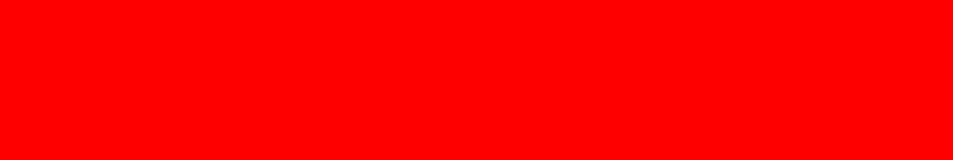
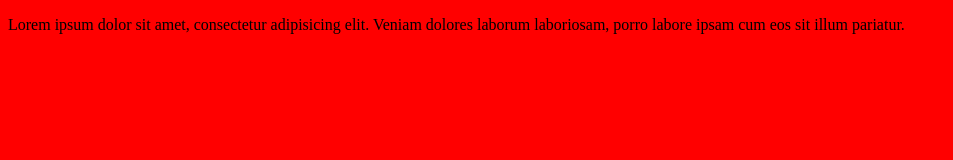
Before and after one commit to wiemka/css_poczatek, a plain HTML site: page index.html in a window 1280 px wide. Shown: the whole page, without its empty margins (0-953 px from the left). Drawn offline with Linux system fonts and the light colour scheme.

Commit message:
dodanie komentrza

```diff
--- a/index.html
+++ b/index.html
@@ -8,5 +8,8 @@
 </head>
 <body>
 
+<!--    selektor znacznika-->
+     <p>Lorem ipsum dolor sit amet, consectetur adipisicing elit. Veniam dolores laborum laboriosam, porro labore ipsam cum eos sit illum pariatur.</p>
+
 </body>
 </html>
```
